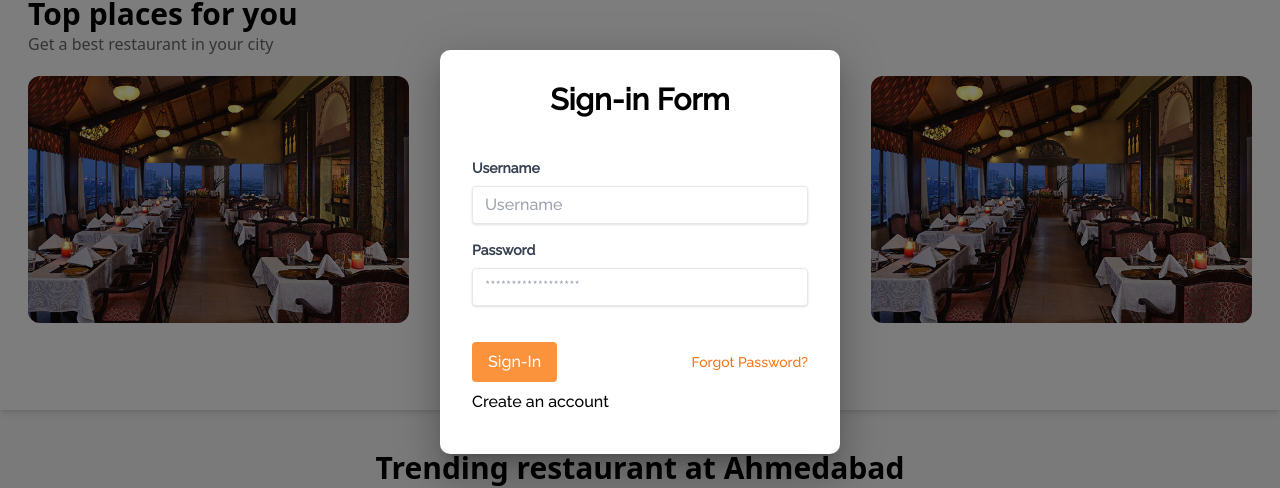
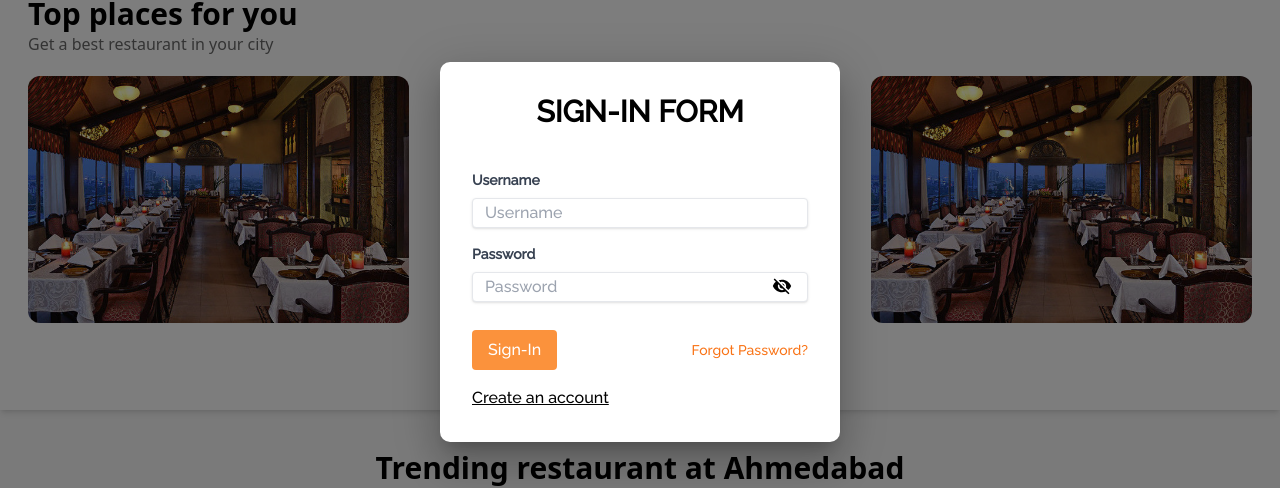
Before and after one commit to Shivampatel07/DishDial-Food-order-website, a React (Create React App) app in the folder frontend/: page / in a window 1280 px wide. Both pictures are taken after a click on the button "Sign-in". Shown: the part 148-636 px from the top of the page. Built offline with nearby package versions, Linux system fonts and the light colour scheme; no server answers.

Commit message:
login form updated

```diff
--- a/frontend/src/authentication/LoginForm.jsx
+++ b/frontend/src/authentication/LoginForm.jsx
@@ -3,12 +3,19 @@ import toast from "react-hot-toast";
 import axios from "axios";
 import { useAuth } from "./Authcontext";
 import configureData from "../environments/environments";
+import VisibilityIcon from '@mui/icons-material/Visibility';
+import VisibilityOffIcon from '@mui/icons-material/VisibilityOff';
 const baseUrl = configureData.baseUrl;
 
 function LoginForm(props) {
   let { setIsInfoGet, isInfoGet } = useAuth();
   const [loading, setLoading] = useState(false)
   const [userData, setUserData] = useState({});
+  const [passwordShow, setPasswordShow] = useState(false)
+
+  const togglePasswordShow = () => {
+    setPasswordShow(!passwordShow)
+  }
 
   const handleChange = (e) => {
     setUserData({
@@ -20,7 +27,7 @@ function LoginForm(props) {
   const handleSubmit = async (e) => {
     e.preventDefault();
     setLoading(true)
-    const response = await axios.post(baseUrl + "/api/auth/login", userData, {
+    await axios.post(baseUrl + "/api/auth/login", userData, {
       withcredentials: true,
       headers: {
         "Content-Type": "application/json",
@@ -44,14 +51,11 @@ function LoginForm(props) {
   return (
     <form className="font-[Raleway]" onSubmit={handleSubmit}>
       <div class="mb-4">
-        <label
-          class="block text-gray-700 text-sm font-bold mb-2"
-          for="username"
-        >
+        <label class="block text-gray-700 text-sm font-bold mb-2" for="username">
           Username
         </label>
         <input
-          class="shadow appearance-none border rounded w-full py-2 px-3 text-gray-700 leading-tight focus:outline-none focus:shadow-outline"
+          class="shadow appearance-none border rounded w-full py-1 px-3 text-gray-700 leading-tight focus:outline-none focus:shadow-outline"
           id="username"
           type="text"
           name="username"
@@ -59,41 +63,36 @@ function LoginForm(props) {
           placeholder="Username"
         />
       </div>
-      <div class="mb-6">
-        <label
-          class="block text-gray-700 text-sm font-bold mb-2"
-          for="password"
-        >
+      <div class="mb-4 relative">
+        <label class="block text-gray-700 text-sm font-bold mb-2" for="password">
           Password
         </label>
         <input
-          class="shadow appearance-none border  rounded w-full py-2 px-3 text-gray-700 mb-3 leading-tight focus:outline-none focus:shadow-outline"
+          class="shadow appearance-none border  rounded w-full py-1 px-3 text-gray-700 mb-3 leading-tight focus:outline-none focus:shadow-outline"
           id="password"
           name="password"
           onChange={handleChange}
-          type="password"
-          placeholder="******************"
+          type={passwordShow ? "text" : "password"}
+          placeholder="Password"
         />
+        {passwordShow ? <VisibilityIcon fontSize="small" className="absolute right-4 top-8" onClick={togglePasswordShow} /> : <VisibilityOffIcon fontSize="small" className="absolute right-4 top-8" onClick={togglePasswordShow} />}
       </div>
-      <div class="flex items-center justify-between">
+      <div class="flex items-center justify-between mb-4">
         <button
           class={"bg-orange-400 hover:bg-orange-600 text-white  py-2 px-4 rounded disabled:bg-orange-400"}
           type="submit"
-          disabled={loading}
-        >
+          disabled={loading}>
           {loading ? 'Loading...' : 'Sign-In'}
         </button>
         <a
           class="inline-block align-baseline hover:font-semibold text-sm text-orange-500 hover:text-orange-800"
-          href="/"
-        >
+          href="/">
           Forgot Password?
         </a>
       </div>
       <div
-        class="my-2 hover:text-orange-500 cursor-pointer"
-        onClick={props.handleSignupOpen}
-      >
+        class="hover:text-orange-500 cursor-pointer underline"
+        onClick={props.handleSignupOpen}>
         Create an account
       </div>
     </form>
--- a/frontend/src/components/Navbar.jsx
+++ b/frontend/src/components/Navbar.jsx
@@ -30,11 +30,12 @@ const Navbar = () => {
 		top: "50%",
 		left: "50%",
 		transform: "translate(-50%, -50%)",
-		width: 400,
+		width: '90%',
 		bgcolor: "white",
 		boxShadow: 24,
 		p: 4,
 		borderRadius: "10px",
+		maxWidth: 400
 	};
 	const [modalSignInOpen, setModalSignInOpen] = useState(false);
 	const handleSigninOpen = () => {
@@ -97,7 +98,7 @@ const Navbar = () => {
 									aria-labelledby="modal-modal-title"
 									aria-describedby="modal-modal-description">
 									<Box sx={modalStyle}>
-										<h1 className="text-3xl font-bold font-[Raleway] text-center mb-10">
+										<h1 className="text-2xl uppercase md:text-3xl font-bold font-[Raleway] text-center mb-5 md:mb-10">
 											Sign-in Form
 										</h1>
 										<LoginForm handleSignupOpen={handleSignupOpen} />
```
